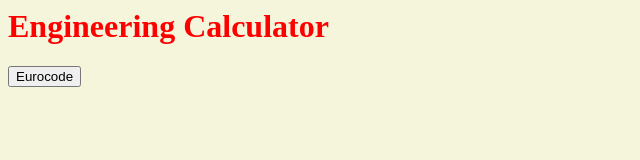
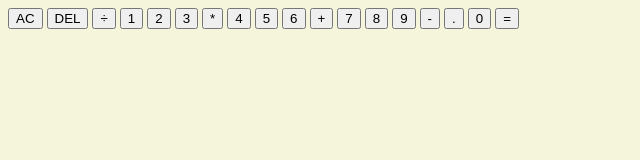
Before and after one commit to ameylaghate/calculator, a plain HTML site: page index.html in a window 1280 px wide. Shown: the whole page, without its empty margins (0-640 px from the left). Drawn offline with Linux system fonts and the light colour scheme.

Commit message:
Add files via upload

```diff
--- a/index.html
+++ b/index.html
@@ -1,10 +1,32 @@
 <html>
+	<head>
 	<link rel="stylesheet" href="amey.css"/>
-	<body>
-
-		<h1>Engineering Calculator</h1>
-		<button onClick="alertButton()">Eurocode</button>
-
-	</body>
-	<script src="app.js"></script>
+	<script src="amey.js"></script>
+	<div class="calculator-grid">
+		<div class="output">
+			<div class="previous-operand"></div>
+			<div class="current-operand"></div>
+		</div>
+	<button class="span-two">AC</button>
+	<button>DEL</button>
+        <button>÷</button>
+        <button>1</button>
+        <button>2</button>
+        <button>3</button>
+        <button>*</button>
+        <button>4</button>
+        <button>5</button>
+        <button>6</button>
+        <button>+</button>
+        <button>7</button>
+        <button>8</button>
+        <button>9</button>
+        <button>-</button>
+        <button>.</button>
+        <button>0</button>
+        <button class="span-two">=</button>
+    </div>
+</head>
+<body>
+</body>
 </html>
```
